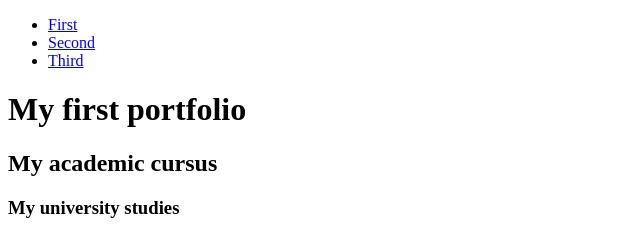
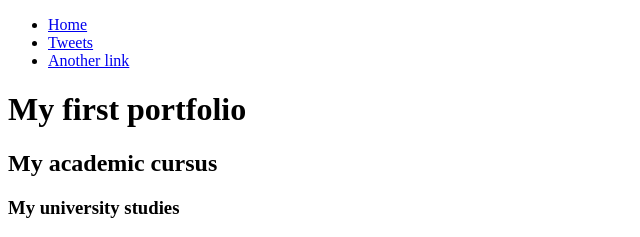
Before and after one commit to dimbyr/My_First_Portfolio, a plain HTML site: page html_basic/index.html in a window 1280 px wide. Shown: the top 237 px of the page, 0-640 px from the left. Drawn offline with Linux system fonts and the light colour scheme.

Commit message:
Added a link to tweets.html

```diff
--- a/html_basic/index.html
+++ b/html_basic/index.html
@@ -8,9 +8,9 @@
     <header>
       <nav>
         <ul>
-          <li><a href="/">First</a></li>
-          <li><a href="/">Second</a> </li>
-          <li><a href="/">Third</a></li>
+          <li><a href="index.html">Home</a></li>
+          <li><a href="tweets.html">Tweets</a> </li>
+          <li><a href="/">Another link</a></li>
         </ul>
       </nav>
     </header>
```
